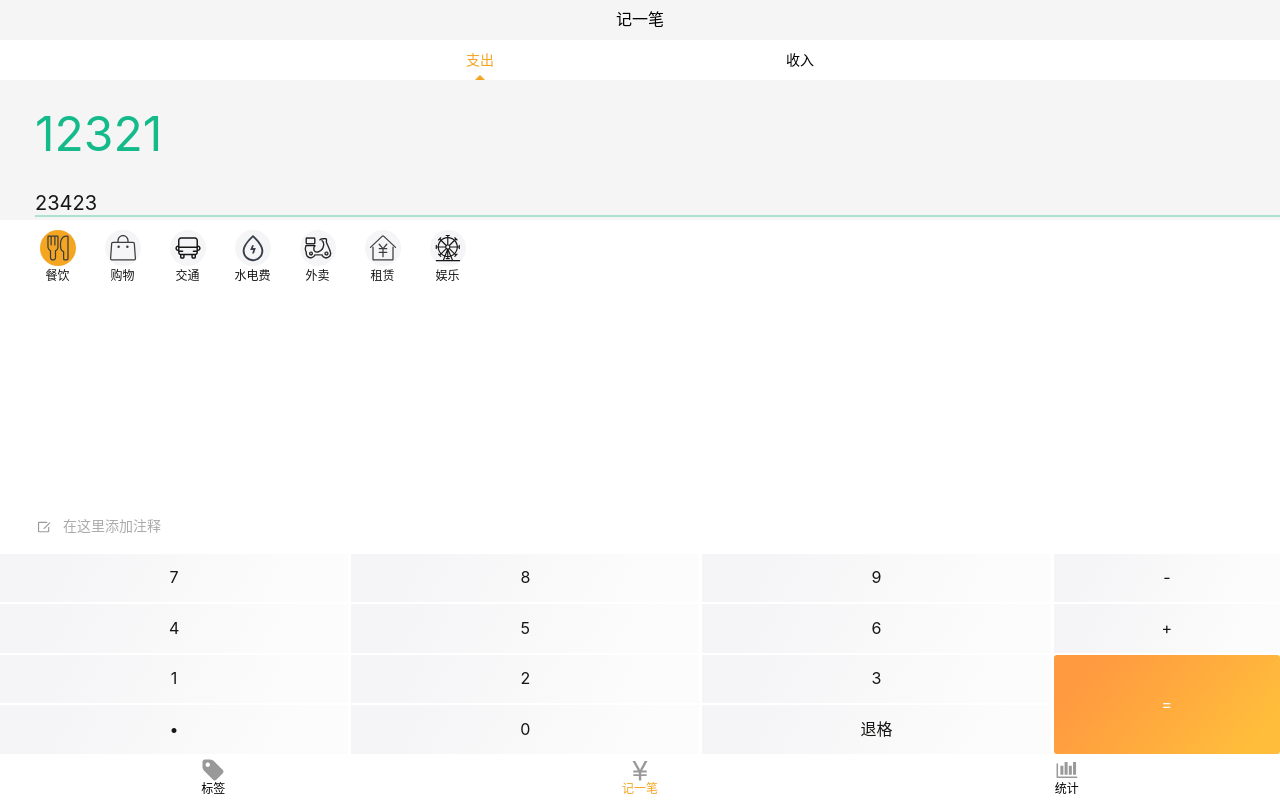
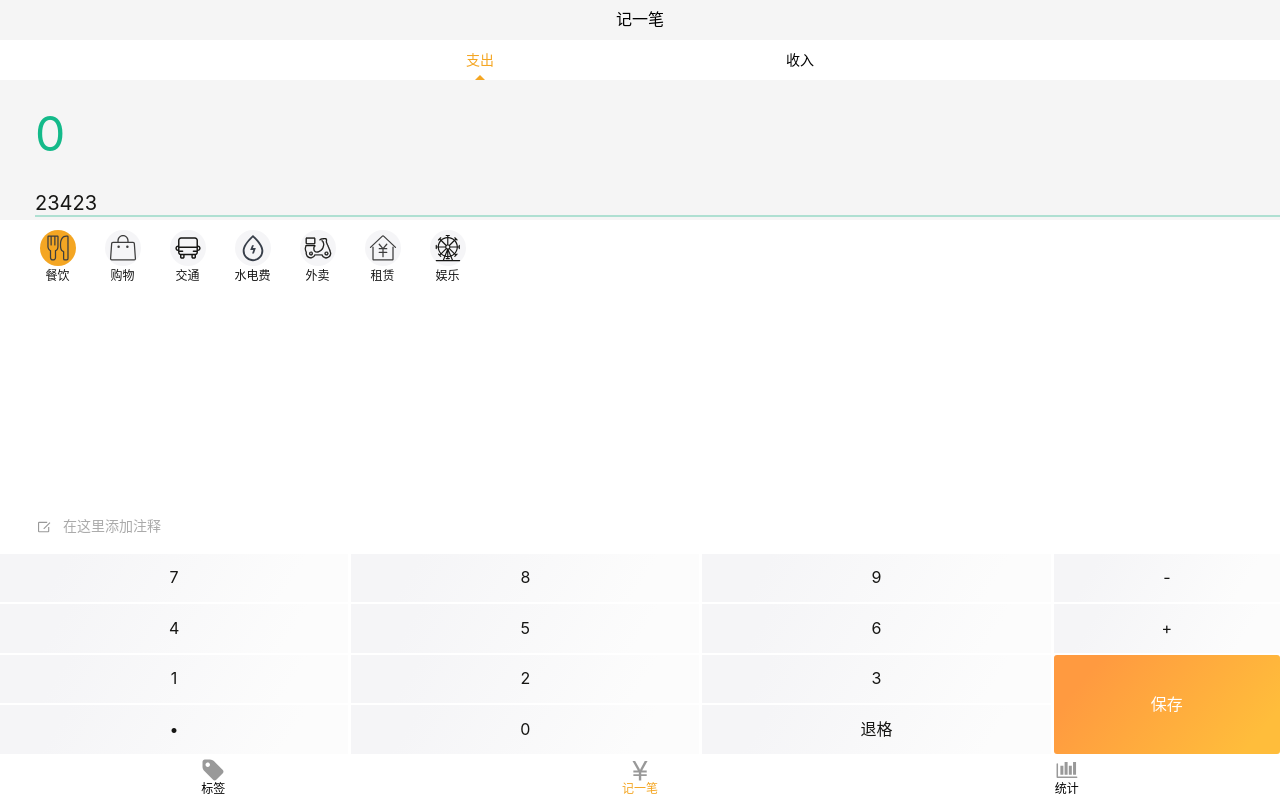
Before and after one commit to sandreams/bookkeeping, a React (Create React App) app: page /money in a window 1280 px wide. Built offline with nearby package versions, Linux system fonts and the light colour scheme.

Commit message:
numPad 功能 wip

```diff
--- a/src/views/money/InputSection.tsx
+++ b/src/views/money/InputSection.tsx
@@ -61,19 +61,69 @@ const NumberPadSection = styled.div`
   }
 `
 const InputSection = (props: any) => {
-  const [numText, setNumText] = useState('0.00')
+  const [numText, setNumText] = useState('0')
   const [calText, setCalText] = useState('')
   const [left, setLeft] = useState('')
   const [right, setRight] = useState('')
   const [mode, setMode] = useState('')
+  const setOutput = (output: string) => {
+    if (output.length > 10) {
+      output = output.slice(0, 10)
+    } else if (output.length === 0) {
+      output = '0'
+    } else if (output.indexOf('.') >= 0 && output.split('.')[1].length > 2) {
+      return
+    }
+    setNumText(output)
+  }
+  const onClickNum = (e: React.MouseEvent) => {
+    const dataset = (e.target as HTMLDivElement).dataset
+    if (!dataset || !dataset['key']) {
+      return
+    }
+    const text = dataset['key']
+    console.log('text', text)
+    switch (text) {
+      case '0':
+      case '1':
+      case '2':
+      case '3':
+      case '4':
+      case '5':
+      case '6':
+      case '7':
+      case '8':
+      case '9':
+        if (numText === '0') {
+          setOutput(text)
+        } else {
+          setOutput(numText + text)
+        }
+        break
+      case '.':
+        if (numText.indexOf('.') >= 0) {
+          return
+        }
+        setOutput(numText + '.')
+        break
+      case '-':
+      case '+':
+      case 'backspace':
+        setOutput(numText.slice(0, -1))
+        break
+      case 'save':
+      default:
+        break
+    }
+  }
   return (
     <Wrapper>
       <OutputSection>
-        <div className="output-num">12321</div>
+        <div className="output-num">{numText}</div>
         <div className="output-cal">23423</div>
       </OutputSection>
       <div className="section-slot">{props.children}</div>
-      <NumberPadSection>
+      <NumberPadSection onClick={onClickNum}>
         <Numkey cls="a-area" dataKey="7">
           {'7'}
         </Numkey>
@@ -118,11 +168,11 @@ const InputSection = (props: any) => {
         </Numkey>
         {['plus', 'minus'].indexOf(mode) >= 0 ? (
           <Numkey cls="b-area" dataKey="save">
-            {'保存'}
+            {'='}
           </Numkey>
         ) : (
           <Numkey cls="b-area" dataKey="=">
-            {'='}
+            {'保存'}
           </Numkey>
         )}
       </NumberPadSection>
```
